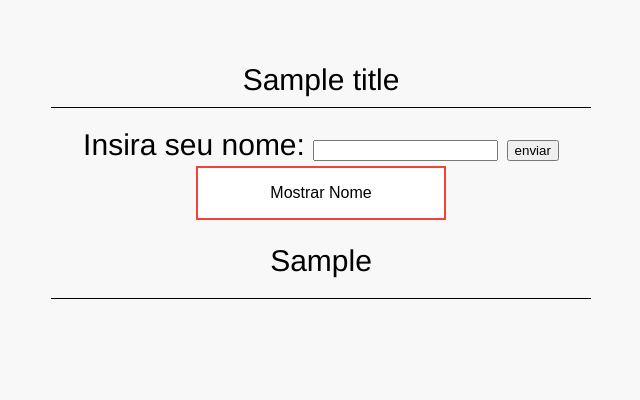
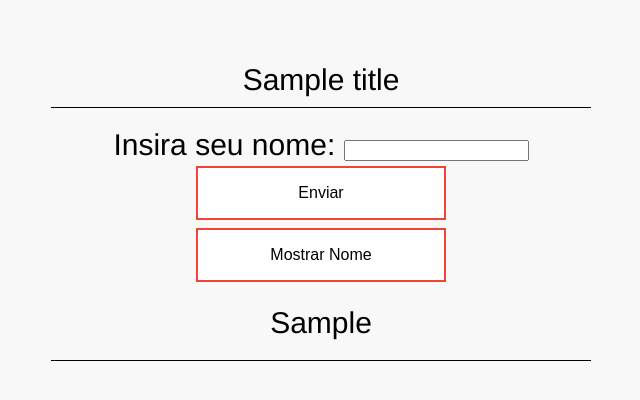
Before and after one commit to afileni/47BDT, a Flask app: template Microservicos/app/site/templates/index.html in a window 1280 px wide. Shown: the top 400 px of the page, without its empty margins (319-959 px from the left). Run offline with Flask 2, Linux system fonts and the light colour scheme; the template is opened without the code that fills it: most values are stand-ins (such as "Sample title", 1, 10 or a date in 2020).

Commit message:
Update index.html

```diff
--- a/Microservicos/app/site/templates/index.html
+++ b/Microservicos/app/site/templates/index.html
@@ -18,7 +18,7 @@
         <div id="form">
         <label for="fname">Insira seu nome:</label>
         <input name="name" id="name" type="text" />
-        <input name="vote" onclick="send('name').value" type="button" value="enviar" />
+        <button name="vote" value="enviar" onclick="send(name)" class="button button3">Enviar</button>
         <button name="vote" value="reset" onclick="send()" class="button button3">Mostrar Nome</button>
         <div id="space"></div>
         <div id="space"></div>
```
